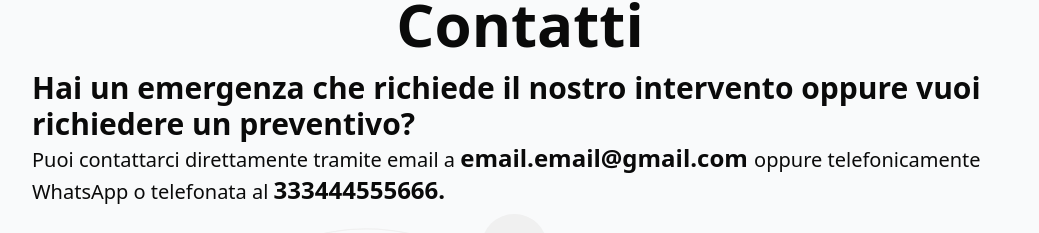
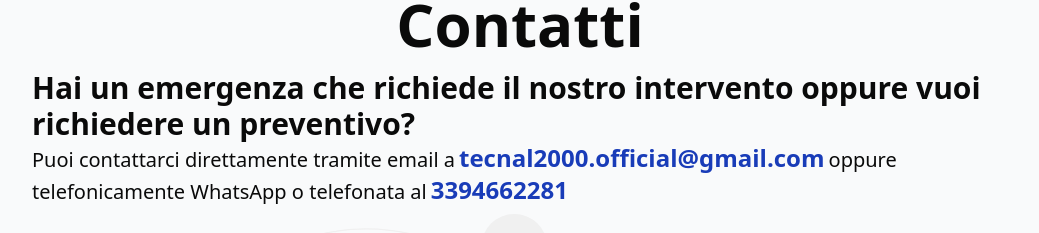
Before and after one commit to nicola-dg/nicola-dg.github.io, a React (Vite) app: page / in a window 1280 px wide. Shown: the part 2309-2542 px from the top of the page, without its empty margins (120-1159 px from the left). Built offline with nearby package versions, Linux system fonts and the light colour scheme.

Commit message:
fix contacts

```diff
--- a/src/components/Main.tsx
+++ b/src/components/Main.tsx
@@ -3,7 +3,7 @@ import ContactsSection from "./sections/ContactsSection";
 import DoveSection from "./sections/DoveSection";
 import HeroSection from "./sections/HeroSection"
 import HistorySection from "./sections/HistorySection";
-import PromozioniSection from "./sections/PromozioniSection";
+// import PromozioniSection from "./sections/PromozioniSection";
 import WorksSection from "./sections/WorksSection";
 import WorkWithUsSection from "./sections/WorkWithUsSection";
 
--- a/src/components/sections/ContactsSection.tsx
+++ b/src/components/sections/ContactsSection.tsx
@@ -4,6 +4,11 @@ import Title from "../ui/title";
 
 
 const ContactsSection = () => {
+
+    const contactData = {
+        email: "tecnal2000.official@gmail.com",
+        cel: "3394662281"
+    }
 
 
 
@@ -16,8 +21,12 @@ const ContactsSection = () => {
             <div className="flex flex-col">
                 <div>
                     <Subtitle><p className="font-bold">Hai un emergenza che richiede il nostro intervento oppure vuoi richiedere un preventivo?</p></Subtitle>
-                    <Paragraph>Puoi contattarci direttamente tramite email a <span className="font-semibold text-lg md:text-xl lg:text-2xl">email.email@gmail.com </span>
-                        oppure telefonicamente WhatsApp o telefonata al <span className="font-semibold text-lg md:text-xl lg:text-2xl">333444555666.</span></Paragraph>
+                    <Paragraph>Puoi contattarci direttamente tramite email a
+                        <a href="mailto:tecnal2000.official@gmail.com?subject=Richiesta Preventivo o Emergenza" className="inline-block px-1"><span className="font-semibold text-lg md:text-xl lg:text-2xl text-blue-800 hover:underline"> {contactData.email} </span></a>
+
+                        oppure telefonicamente WhatsApp o telefonata al
+                        <a href="tel:+393394662281" className="inline-block px-1"><span className="font-semibold text-lg md:text-xl lg:text-2xl text-blue-800 hover:underline"> {contactData.cel} </span></a>
+                    </Paragraph>
                 </div>
 
                 {/* Immagine contatti */}
```
